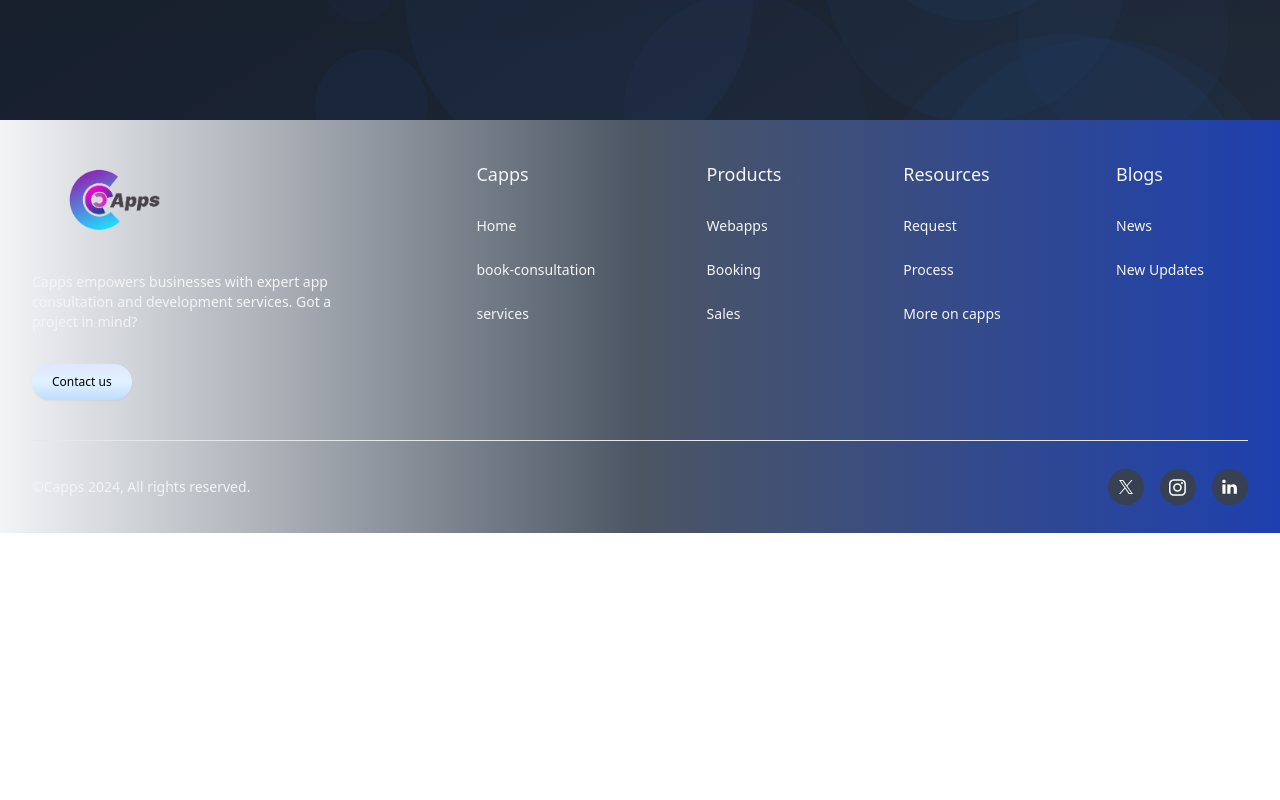
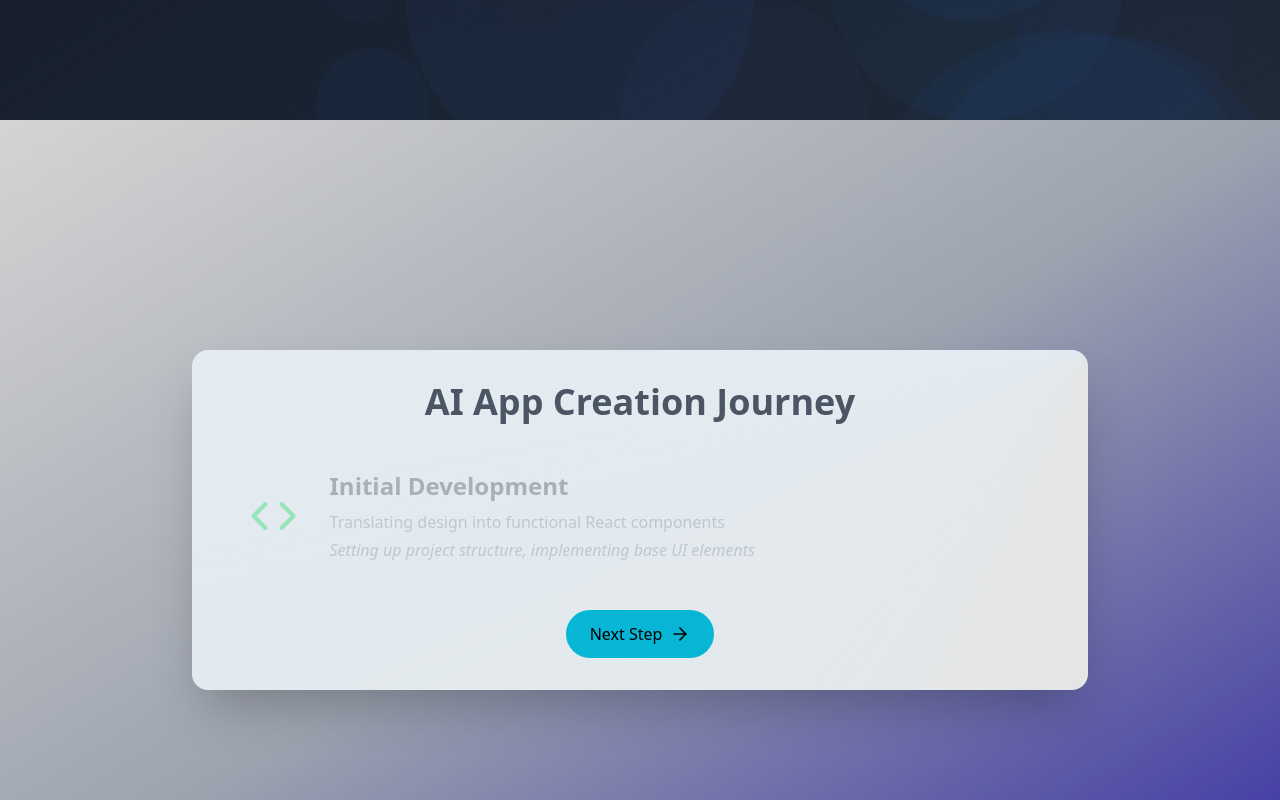
Before and after one commit to sakhike1/Capps-consultation, a React (Vite) app: page /book-consultation in a window 1280 px wide. Shown: the part 1600-2400 px from the top of the page. Before the commit the page ends 2133 px from the top, so only its background shows below. Built offline with nearby package versions, Linux system fonts and the light colour scheme.

Commit message:
updated pages

```diff
--- a/src/assets/images/index.js
+++ b/src/assets/images/index.js
@@ -22,6 +22,7 @@ import giza from './videos/giza.gif'
 import appde from './appde.png'
 import appdev from './appdev.png'
 import logo2 from './logo2.png'
+import aiv from './videos/aiv.mp4'
 
 
 
@@ -52,7 +53,8 @@ export {
     giza,
     appdev,
     appde,
-    logo2
+    logo2,
+    aiv
 
 
 
--- /dev/null
+++ b/src/components/booking/BookingThree.tsx
@@ -0,0 +1,132 @@
+import React, { useState, useEffect } from 'react';
+import { motion } from 'framer-motion';
+import {
+  Brain,
+  Lightbulb,
+  Palette,
+  Code,
+  Rocket,
+  ArrowRight
+} from 'lucide-react';
+
+const AIAppCreationJourney = () => {
+  const [activeStep, setActiveStep] = useState(0);
+
+  const appCreationSteps = [
+    {
+      icon: <Lightbulb className="text-cyan-400" size={48} />,
+      title: "UI/UX Ideation",
+      backgroundColor: "bg-[radial-gradient(ellipse_at_right,_var(--tw-gradient-stops))] from-zinc-300 via-blue-500 to-gray-950",
+      description: "Brainstorming session with design team to conceptualize app vision",
+      details: "Collaborative meeting exploring user experience, wireframing initial concepts"
+    },
+    {
+      icon: <Palette className="text-purple-400" size={48} />,
+      title: "Design Mockups",
+      backgroundColor: "bg-[radial-gradient(ellipse_at_bottom_right,_var(--tw-gradient-stops))] from-fuchsia-100 via-rose-50 to-teal-300",
+      description: "Creating detailed visual designs and interaction prototypes",
+      details: "Developing color schemes, typography, and component layouts"
+    },
+    {
+      icon: <Code className="text-green-400" size={48} />,
+      title: "Initial Development",
+      backgroundColor: "bg-gradient-to-tl from-indigo-800 via-gray-400 to-neutral-300",
+      description: "Translating design into functional React components",
+      details: "Setting up project structure, implementing base UI elements"
+    },
+    {
+      icon: <Brain className="text-pink-400" size={48} />,
+      title: "AI Integration",
+      backgroundColor: "bg-[radial-gradient(ellipse_at_bottom_right,_var(--tw-gradient-stops))] from-purple-50 via-pink-50 to-slate-500",
+      description: "Embedding intelligent interactions and machine learning capabilities",
+      details: "Implementing AI-driven features, training models, creating smart interactions"
+    },
+    {
+      icon: <Rocket className="text-orange-400" size={48} />,
+      title: "Deployment",
+      backgroundColor: "bg-gradient-to-r from-fuchsia-300 via-violet-900 to-gray-900",
+      description: "Launching the application and preparing for user interaction",
+      details: "Final testing, optimization, and release to production environment"
+    }
+  ];
+
+  // Function to move to the next step
+  const handleNextStep = () => {
+    setActiveStep((prevStep) => (prevStep + 1) % appCreationSteps.length);
+  };
+
+  // Auto-advance steps using setInterval
+  useEffect(() => {
+    const interval = setInterval(() => {
+      handleNextStep();
+    }, 3000); // Change step every 3 seconds
+
+    return () => clearInterval(interval); // Cleanup interval on component unmount
+  }, []);
+
+  return (
+    <motion.div
+      className={`relative min-h-screen w-full overflow-hidden transition-colors duration-500 ${appCreationSteps[activeStep].backgroundColor}`}
+      initial={{ opacity: 0 }}
+      animate={{ opacity: 1 }}
+      transition={{ duration: 0.5 }}
+    >
+      {/* Content */}
+      <div className="relative z-20 min-h-screen w-full flex flex-col items-center justify-center p-8">
+        <motion.div
+          initial={{ opacity: 0, scale: 0.9 }}
+          animate={{ opacity: 1, scale: 1 }}
+          transition={{ duration: 0.5 }}
+          className="w-full hover:shadow-2xl max-w-4xl bg-[conic-gradient(at_top_right,_var(--tw-gradient-stops))] from-lime-700 via-neutral-200 to-sky-100 bg-opacity-80 rounded-2xl p-8 shadow-2xl backdrop-blur-sm"
+        >
+          <h1 className="text-4xl font-bold text-center mb-12 text-gray-600">
+            AI App Creation Journey
+          </h1>
+
+          <motion.div
+            key={activeStep}
+            initial={{ opacity: 0, x: 50 }}
+            animate={{ opacity: 1, x: 0 }}
+            exit={{ opacity: 0, x: -50 }}
+            transition={{ type: "spring", stiffness: 300 }}
+            className="flex items-center space-x-8"
+          >
+            <motion.div
+              whileHover={{ scale: 1.1 }}
+              whileTap={{ scale: 0.95 }}
+              className="flex-shrink-0"
+            >
+              {appCreationSteps[activeStep].icon}
+            </motion.div>
+
+            <div className="flex-grow">
+              <h2 className="text-2xl font-semibold text-gray-500">
+                {appCreationSteps[activeStep].title}
+              </h2>
+              <p className="text-gray-400 mt-2">
+                {appCreationSteps[activeStep].description}
+              </p>
+              <p className="text-gray-400 mt-1 italic">
+                {appCreationSteps[activeStep].details}
+              </p>
+            </div>
+          </motion.div>
+
+          <div className="flex justify-center mt-12">
+            <motion.button
+              onClick={handleNextStep}
+              whileHover={{ scale: 1.05 }}
+              whileTap={{ scale: 0.95 }}
+              className="bg-cyan-500 text-black px-6 py-3 rounded-full flex items-center space-x-2 hover:bg-cyan-400 transition-colors"
+            >
+              <span>Next Step</span>
+              <ArrowRight size={20} />
+            </motion.button>
+          </div>
+        </motion.div>
+      </div>
+    </motion.div>
+  );
+};
+
+export default AIAppCreationJourney;
--- a/src/pages/BookConsultation.tsx
+++ b/src/pages/BookConsultation.tsx
@@ -1,5 +1,6 @@
 import Booking from "../sections/Booking";
 import BookingSecond from '../components/booking/BookingSecond';
+import BookingThree from "../components/booking/BookingThree";
 
 
 
@@ -17,7 +18,9 @@ const Home = () => {
       <BookingSecond />
     </div>
 
-
+<div className="min-h-screen">
+    <BookingThree/>
+</div>
 
 
 
--- a/src/pages/WebApps.tsx
+++ b/src/pages/WebApps.tsx
@@ -1,6 +1,6 @@
 import Webapps from "../sections/Webapps";
 import Webapps1 from "../sections/Webapps1";
-
+import Webapps2 from "../sections/Webapps2";
 
 
 
@@ -18,6 +18,10 @@ const Home = () => {
             <section className=''>
                 <Webapps />
             </section>
+            <section className=''>
+                <Webapps2 />
+            </section>
+
 
 
 
--- /dev/null
+++ b/src/sections/Webapps2.tsx
@@ -0,0 +1,67 @@
+import React from 'react';
+import { motion } from 'framer-motion';
+import gifa from "../assets/images/videos/gifa.gif";
+
+const WebDevConsultationSection = () => {
+    return (
+      <section
+        className="px-4 -mt-[200px] pt-6 pb-8 lg:px-18 bg-[radial-gradient(ellipse_at_bottom,_var(--tw-gradient-stops))] from-purple-900 via-gray-100 to-gray-50 lg:pb-18"
+      >
+        <div className="rounded-2xl pt-4 lg:pt-10 px-4 lg:px-10 pb-4 lg:pb-14">
+          <div className="flex flex-wrap -m-4 mb-8">
+            <div className="w-full md:w-2/3 p-4">
+              <div className="h-full bg-gradient-to-l from-violet-400 via-orange-50 to-stone-50 shadow-md rounded-3xl py-10 lg:py-16 pl-4 lg:pl-12 pr-4 lg:pr-12">
+                <h1 className="font-heading mb-6 font-semibold text-3xl sm:text-6xl xl:text-7xl max-w-7xl">
+                  <span className="relative z-10">Join the community, and change</span>
+                  <span className="rounded-lg px-3 inline-block">the future.</span>
+                </h1>
+                <h2 className="font-heading text-neutral-600 tracking-tight text-xl font-semibold mb-8">
+                  Your journey to digital excellence starts here.
+                </h2>
+                <div className="flex flex-wrap items-center gap-4">
+                  <a
+                    className="inline-flex justify-center items-center text-center h-14 px-8 font-semibold tracking-tight text-xl text-white bg-neutral-900 hover:bg-neutral-800 focus:bg-neutral-800 rounded-full transition duration-200 shadow-lg hover:shadow-xl"
+                    href="#"
+                  >
+                    Get Started
+                  </a>
+                </div>
+              </div>
+            </div>
+            <div className="w-full md:w-1/3 p-4">
+              <div className="relative h-56 md:h-full">
+                <img
+                  className="absolute inset-0 rounded-3xl w-full h-[700px] object-fill"
+                  src={gifa}
+                  alt=""
+                />
+              </div>
+            </div>
+          </div>
+          <div className="flex flex-wrap -m-2">
+            <div className="w-full md:w-1/3 p-2">
+              <div className="rounded-4xl rounded-[40px] shadow-2xl bg-gradient-to-l from-violet-400 via-orange-50 to-stone-50 h-full p-8">
+                <div className="flex items-center justify-between flex-wrap -m-2">
+                  <div className="w-full xl:w-1/2 p-2">
+                    <h2 className="font-heading tracking-tight text-3xl font-semibold mb-4">Over 88%</h2>
+                    <p className="text-neutral-600 tracking-tight text-lg font-medium max-w-xs">
+                      of royalties for artists in your streaming activity
+                    </p>
+                  </div>
+                  <div className="w-full xl:w-1/2 p-2">
+                    <img
+                      className="w-full object-contain rounded-3xl shadow-2xl"
+                      src={gifa}
+                      alt="App Development"
+                    />
+                  </div>
+                </div>
+              </div>
+            </div>
+          </div>
+        </div>
+      </section>
+    );
+  };
+
+  export default WebDevConsultationSection;
```
Also changed, not shown: 1 other file (tests, documents, lock files or other folders).
